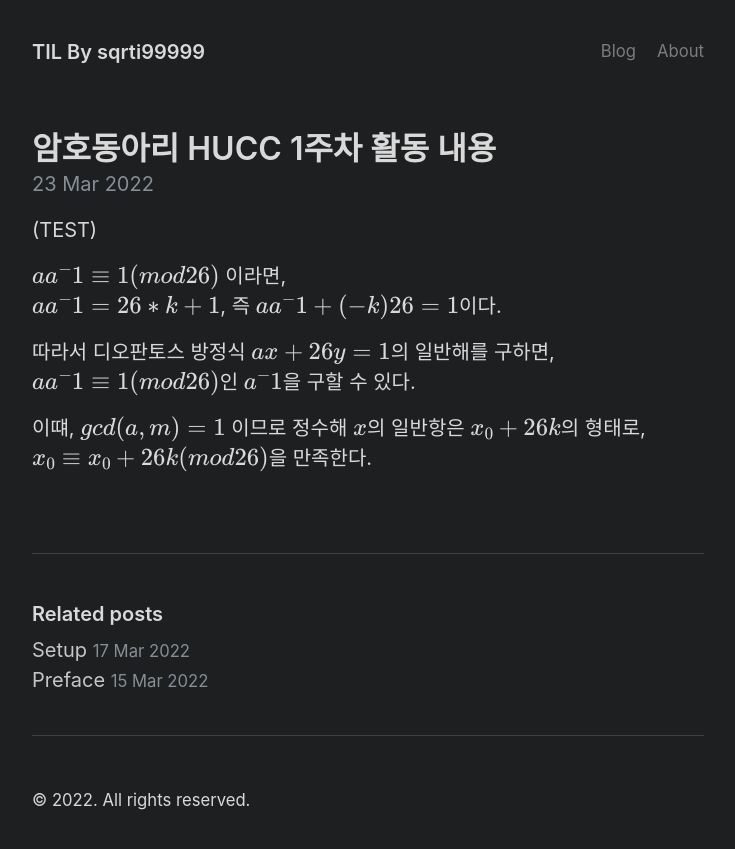
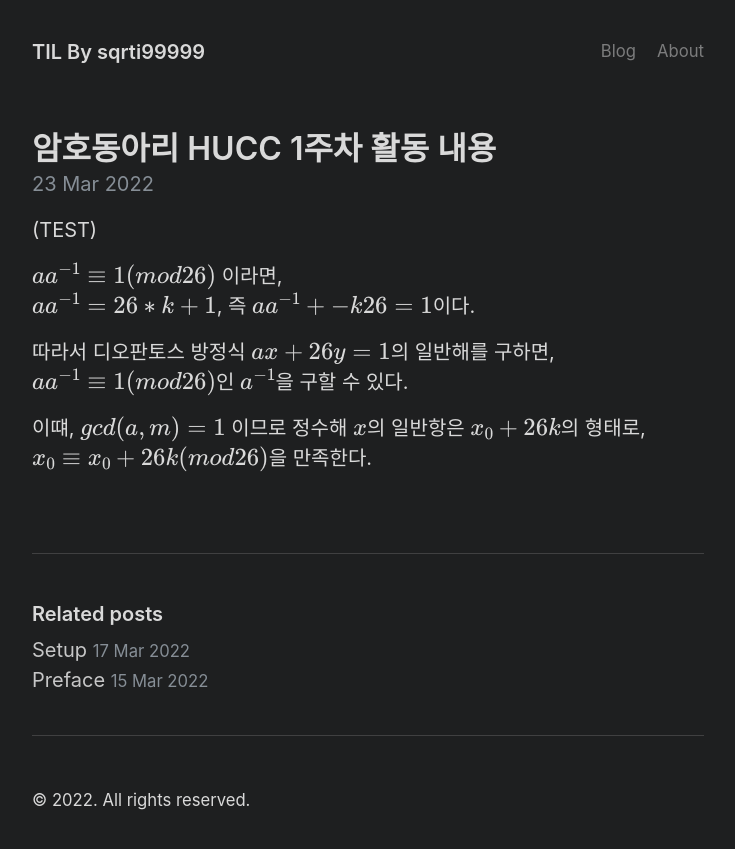
Before and after one commit to sqrti9999/sqrti9999.github.io, a Jekyll site: the page built from _posts/2022-03-23-HUCC-1.md, in a window 1280 px wide. Shown: the top 849 px of the page, without its empty margins (272-1007 px from the left). Built offline with Jekyll 4.4.1, drawn with Linux system fonts in a browser that asks for light colours; formulas are drawn with MathJax 3.

```diff
--- a/_posts/2022-03-23-HUCC-1.md
+++ b/_posts/2022-03-23-HUCC-1.md
@@ -7,9 +7,9 @@ use_math: true
 
 (TEST)
 
-$a a^-1 \equiv 1 (mod 26)$ 이라면,
-$a a^-1 = 26 * k + 1$, 즉 $ a a^-1 + (-k) 26 = 1$이다.
+$a a^{-1} \equiv 1 (mod 26)$ 이라면,
+$a a^{-1} = 26 * k + 1$, 즉 $ a a^{-1} + {-k} 26 = 1$이다.
 
-따라서 디오판토스 방정식 $ax + 26y = 1$의 일반해를 구하면, $a a^-1 \equiv 1 (mod 26)$인 $a^-1$을 구할 수 있다.
+따라서 디오판토스 방정식 $ax + 26y = 1$의 일반해를 구하면, $a a^{-1} \equiv 1 (mod 26)$인 $a^{-1}$을 구할 수 있다.
 
-이떄, $gcd(a, m) = 1$ 이므로 정수해 $x$의 일반항은 $x_0 + 26 k$의 형태로, $x_0 \equiv x_0 + 26k (mod 26)$을 만족한다.
+이떄, $gcd(a, m) = 1$ 이므로 정수해 $x$의 일반항은 $x_{0} + 26 k$의 형태로, $x_{0} \equiv x_{0} + 26k (mod 26)$을 만족한다.
```
